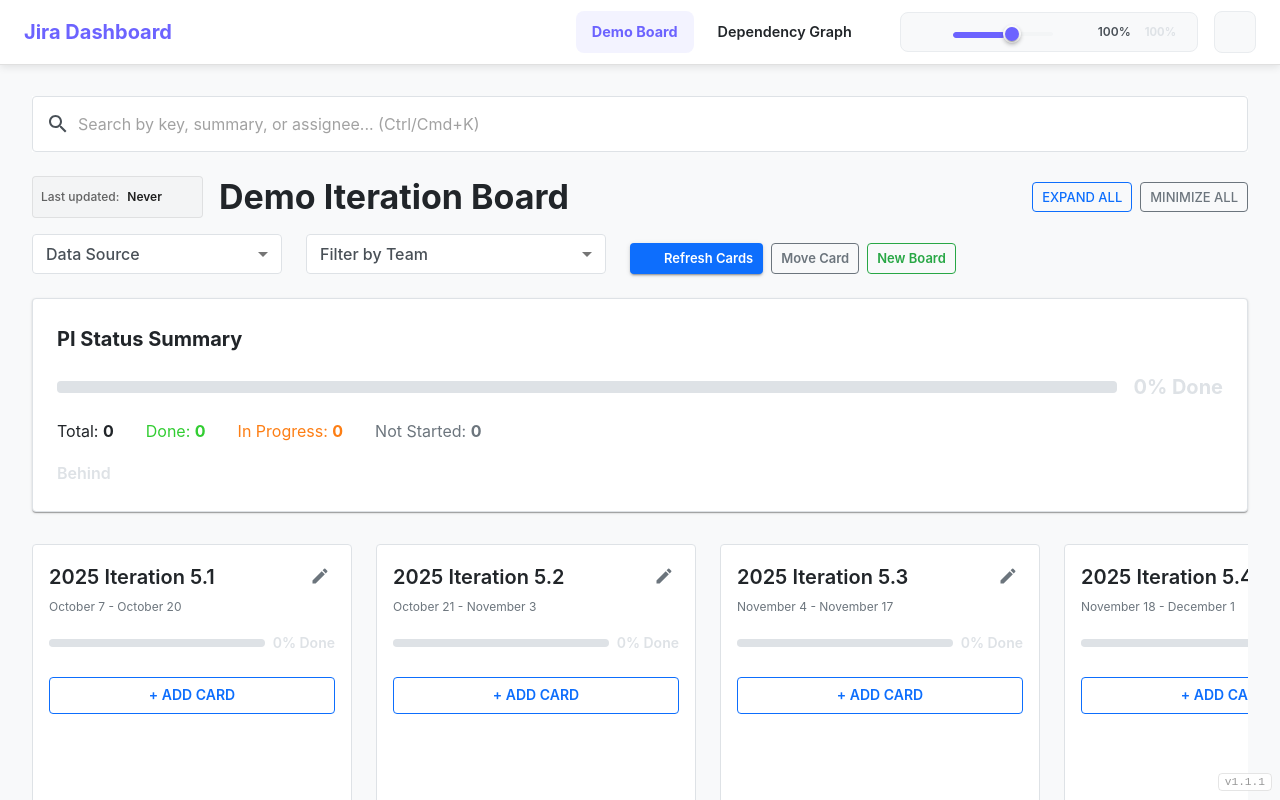
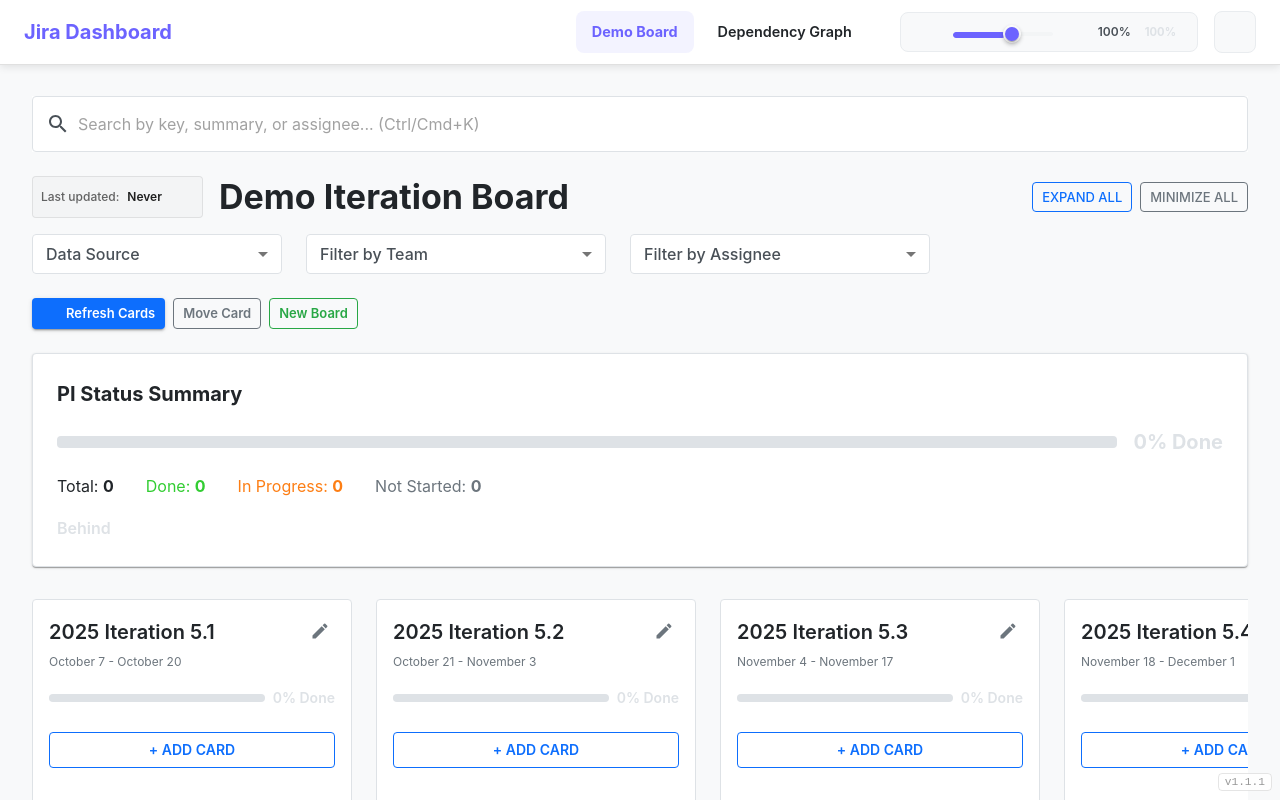
Before and after one commit to DSmithMagMutual/VisualizationDashboard, a React (Vite) app in the folder tauri-frontend/: page / in a window 1280 px wide. Shown: the top 800 px of the page. Built offline with nearby package versions, Linux system fonts and the light colour scheme; some icons are missing.

Commit message:
Add assignee filter functionality

```diff
--- a/tauri-frontend/src/components/DemoPage.tsx
+++ b/tauri-frontend/src/components/DemoPage.tsx
@@ -455,7 +455,7 @@ function DemoCard({ card, onDelete, isMinimized, onToggleMinimize, iterationRang
 }
 
 export default function DemoPage() {
-  const { selectedDataSource, setSelectedDataSource, teamFilter, setTeamFilter } = useAppState();
+  const { selectedDataSource, setSelectedDataSource, teamFilter, setTeamFilter, assigneeFilter, setAssigneeFilter } = useAppState();
   const [iterations, setIterations] = useState(ITERATIONS);
   const [availableBoards, setAvailableBoards] = useState<Record<string, string>>({});
   const [columns, setColumns] = useState(() =>
@@ -536,6 +536,22 @@ export default function DemoPage() {
     return Array.from(teams).sort();
   }, [columns]);
 
+  const allAssignees = React.useMemo(() => {
+    const assignees = new Set<string>();
+    Object.values(columns).forEach(cards => {
+      cards.forEach(card => {
+        if (card.assignee) assignees.add(card.assignee);
+        if (Array.isArray(card.stories)) {
+          card.stories.forEach((story: any) => {
+            const assignee = story.assignee?.displayName || story.assignee;
+            if (assignee) assignees.add(assignee);
+          });
+        }
+      });
+    });
+    return Array.from(assignees).sort();
+  }, [columns]);
+
   // Filtering logic: show card if parent or any child story matches selected team(s)
   function cardMatchesTeamFilter(card: any) {
     if (teamFilter.length === 0) return true;
@@ -544,6 +560,23 @@ export default function DemoPage() {
       return card.stories.some((story: any) => teamFilter.includes(story.team));
     }
     return false;
+  }
+
+  function cardMatchesAssigneeFilter(card: any) {
+    if (assigneeFilter.length === 0) return true;
+    if (card.assignee && assigneeFilter.includes(card.assignee)) return true;
+    if (Array.isArray(card.stories)) {
+      return card.stories.some((story: any) => {
+        const assignee = story.assignee?.displayName || story.assignee;
+        return assignee && assigneeFilter.includes(assignee);
+      });
+    }
+    return false;
+  }
+
+  // Combined filter function
+  function cardMatchesFilters(card: any) {
+    return cardMatchesTeamFilter(card) && cardMatchesAssigneeFilter(card);
   }
 
   // Global search function
@@ -894,6 +927,7 @@ export default function DemoPage() {
         setColumns(initializedColumns);
         setBoardTitle(`Demo Iteration Board - ${dataSourceKey}`);
         setTeamFilter([]); // Reset team filter when data source changes
+        setAssigneeFilter([]); // Reset assignee filter when data source changes
 
         // Update metadata
         setLastUpdated(dataSource.lastUpdated);
@@ -2058,6 +2092,57 @@ export default function DemoPage() {
           </FormControl>
         </Box>
 
+        {/* Assignee Filter */}
+        <Box sx={{ minWidth: 300 }}>
+          <FormControl fullWidth size="small">
+            <InputLabel
+              id="assignee-filter-label"
+              sx={{
+                color: colors.textSecondary,
+                fontWeight: 500,
+                '&.Mui-focused': {
+                  color: colors.primary,
+                },
+                '&.MuiInputLabel-shrink': {
+                  color: colors.primary,
+                }
+              }}
+            >
+              Filter by Assignee
+            </InputLabel>
+            <Select
+              labelId="assignee-filter-label"
+              multiple
+              value={assigneeFilter}
+              onChange={e => setAssigneeFilter(typeof e.target.value === 'string' ? e.target.value.split(',') : e.target.value)}
+              input={<OutlinedInput label="Filter by Assignee" />}
+              renderValue={(selected) => selected.length === 0 ? 'All Assignees' : selected.join(', ')}
+              sx={{
+                backgroundColor: colors.white,
+                '& .MuiOutlinedInput-notchedOutline': {
+                  borderColor: colors.border,
+                },
+                '&:hover .MuiOutlinedInput-notchedOutline': {
+                  borderColor: colors.borderHover,
+                },
+                '&.Mui-focused .MuiOutlinedInput-notchedOutline': {
+                  borderColor: colors.primary,
+                },
+                '& .MuiInputLabel-root.Mui-focused': {
+                  color: colors.primary,
+                },
+              }}
+            >
+              {allAssignees.map(assignee => (
+                <MenuItem key={assignee} value={assignee}>
+                  <Checkbox checked={assigneeFilter.indexOf(assignee) > -1} />
+                  <ListItemText primary={assignee} />
+                </MenuItem>
+              ))}
+            </Select>
+          </FormControl>
+        </Box>
+
         {/* Action Buttons */}
         <Box sx={{ display: 'flex', gap: 1 }}>
           <Button
@@ -2129,8 +2214,8 @@ export default function DemoPage() {
           // Gather all child stories across all iterations, filtered by team if filter is applied
           const allStories = Object.values(columns).flat().flatMap(card => {
             if (!card.stories) return [];
-            // Only include stories from cards that match the team filter
-            if (cardMatchesTeamFilter(card)) {
+            // Only include stories from cards that match the filters
+            if (cardMatchesFilters(card)) {
               return card.stories;
             }
             return [];
@@ -2374,7 +2459,7 @@ export default function DemoPage() {
             {(() => {
               // Gather all child stories for this iteration (filtered by team)
               const cards = columns[iter.key] || [];
-              const filteredCards = cards.filter(cardMatchesTeamFilter);
+              const filteredCards = cards.filter(cardMatchesFilters);
               const allStories = filteredCards.flatMap(card => card.stories || []);
               const total = allStories.length;
               const done = allStories.filter((s: any) => getStatusCategory(s.status) === 'done').length;
@@ -2397,7 +2482,7 @@ export default function DemoPage() {
               );
             })()}
             <Box flex={1} mb={2}>
-              {columns[iter.key].filter(cardMatchesTeamFilter).map((card, idx) => {
+              {columns[iter.key].filter(cardMatchesFilters).map((card, idx) => {
                 const cardId = `${iter.key}-${card.key}`;
                 const isMinimized = minimizedCards.has(cardId);
                 const isHighlighted = highlightedCardId === cardId;
--- a/tauri-frontend/src/contexts/AppStateContext.tsx
+++ b/tauri-frontend/src/contexts/AppStateContext.tsx
@@ -3,8 +3,10 @@ import { createContext, useContext, useState, type ReactNode } from 'react';
 interface AppState {
   selectedDataSource: string;
   teamFilter: string[];
+  assigneeFilter: string[];
   setSelectedDataSource: (dataSource: string) => void;
   setTeamFilter: (teams: string[]) => void;
+  setAssigneeFilter: (assignees: string[]) => void;
   resetSelections: () => void;
 }
 
@@ -13,17 +15,21 @@ const AppStateContext = createContext<AppState | undefined>(undefined);
 export function AppStateProvider({ children }: { children: ReactNode }) {
   const [selectedDataSource, setSelectedDataSource] = useState<string>('');
   const [teamFilter, setTeamFilter] = useState<string[]>([]);
+  const [assigneeFilter, setAssigneeFilter] = useState<string[]>([]);
 
   const resetSelections = () => {
     setSelectedDataSource('');
     setTeamFilter([]);
+    setAssigneeFilter([]);
   };
 
   const value: AppState = {
     selectedDataSource,
     teamFilter,
+    assigneeFilter,
     setSelectedDataSource,
     setTeamFilter,
+    setAssigneeFilter,
     resetSelections,
   };
 
```
